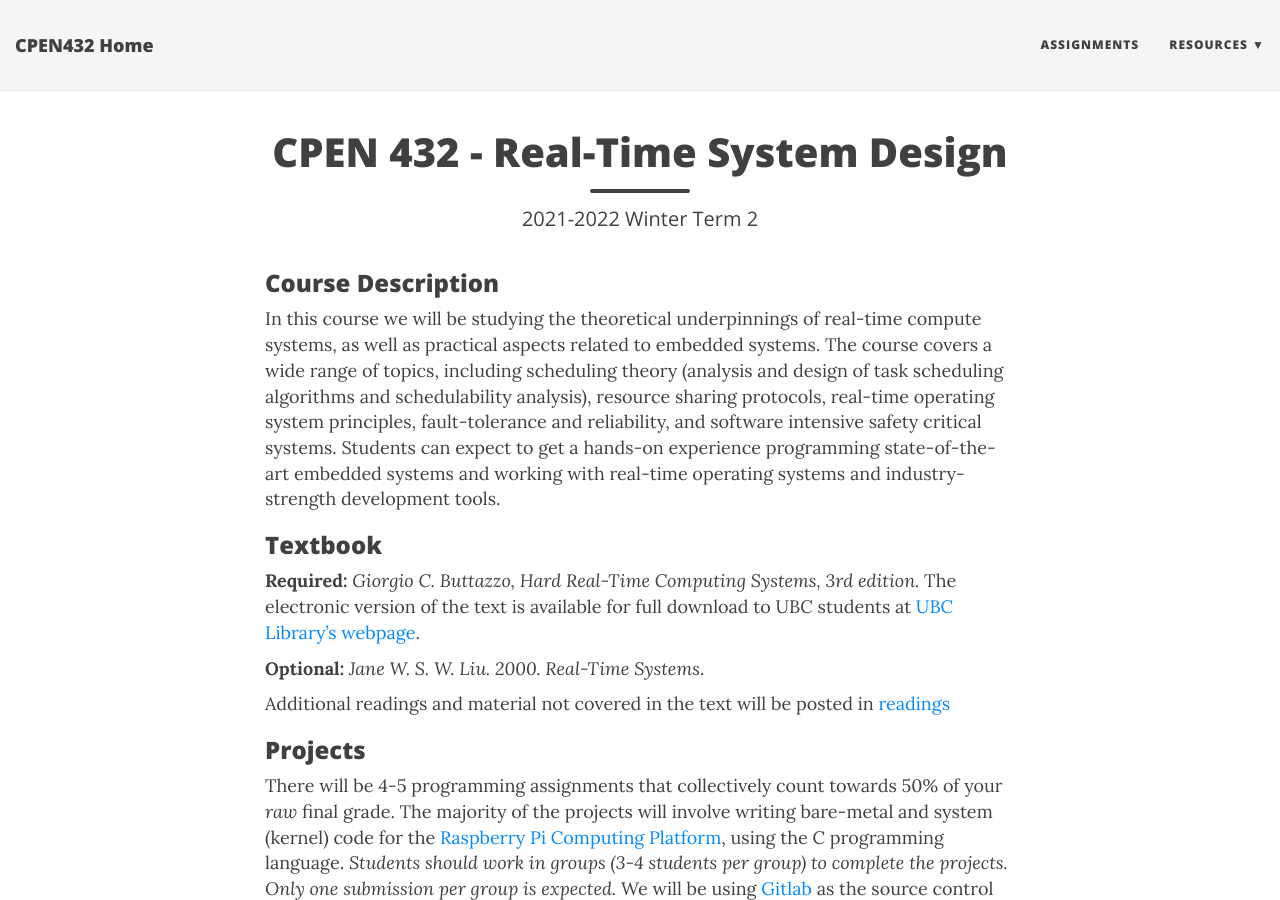
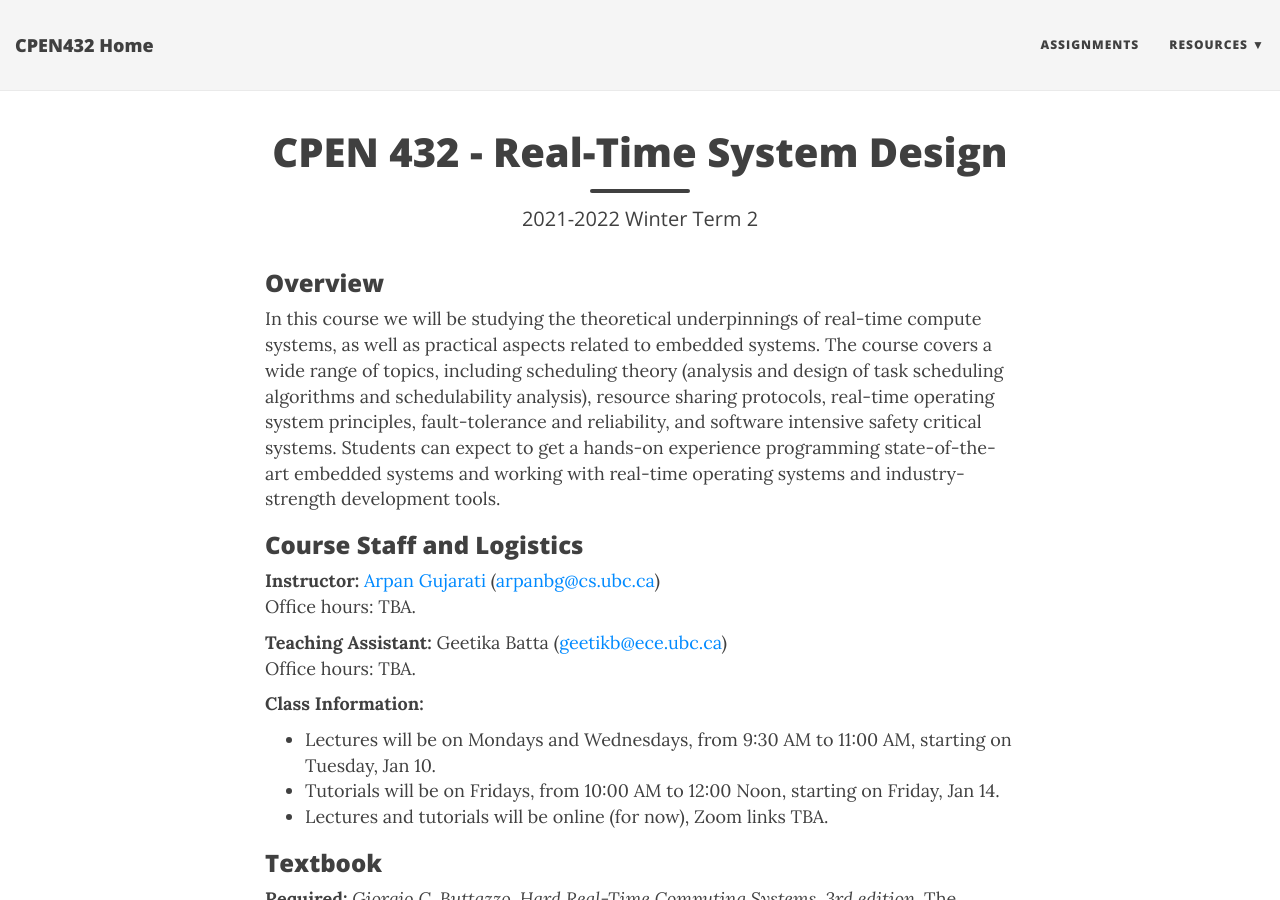
Before and after one commit to CPEN432/cpen432.github.io, a Jekyll site: the page built from index.md, in a window 1280 px wide and 900 px high. Built offline with Jekyll 4.4.1, drawn with Linux system fonts in a browser that asks for light colours; nearby versions of some CDN libraries.

Commit message:
Update index.md

```diff
--- a/index.md
+++ b/index.md
@@ -5,25 +5,24 @@
 use-site-title: false
 ---
 
-<!-- **Lecture Time:** Tuesday Thursday, 6:00pm-7:30pm. Lectures start Tuesday Jan 12
-**Lecture Room:** This course is delivered fully online.
-Links to zoom lectures on course Canvas page: <https://canvas.ubc.ca/courses/63247>
- -->
 
-<!-- **Tutorial Time:** Wednesday, 9:00am-11:00am. First Tutorial: Jan 20 -->
-<!-- **Tutorial Room:** Frank Forward 317   -->
+### Overview
+In this course we will be studying the theoretical underpinnings of real-time compute systems, as well as practical aspects related to embedded systems. The course covers a wide range of topics, including scheduling theory (analysis and design of task scheduling algorithms and schedulability analysis), resource sharing protocols, real-time operating system principles, fault-tolerance and reliability, and software intensive safety critical systems. Students can expect to get a hands-on experience programming state-of-the-art embedded systems and working with real-time operating systems and industry-strength development tools.
 
 
-<!-- **Instructor:** [Bader Alahmad](https://blogs.ubc.ca/bader), [bader@ece.ubc.ca](mailto:bader@ece.ubc.ca)
-&nbsp;&nbsp;&nbsp;&nbsp;&nbsp;&nbsp;&nbsp;&nbsp;&nbsp;&nbsp;&nbsp;&nbsp;Office hours: TBD
- -->
+### Course Staff and Logistics
 
-<!-- **TAs:** TBD TBD Nusrat Mehajabin -->
+**Instructor:** [Arpan Gujarati](https://arpangujarati.github.io/) ([arpanbg@cs.ubc.ca](mailto:arpanbg@cs.ubc.ca))<br>Office hours: TBA.
+
+**Teaching Assistant:** Geetika Batta ([geetikb@ece.ubc.ca](mailto:geetikb@ece.ubc.ca))<br>Office hours: TBA.
 <!-- &nbsp;&nbsp;&nbsp;&nbsp;&nbsp;&nbsp;&nbsp;&nbsp;Office hours: Tue 10:00am-11:00am, MCLD 211 -->
 
+**Class Information:**
++ Lectures will be on Mondays and Wednesdays, from 9:30 AM to 11:00 AM, starting on Tuesday, Jan 10.
++ Tutorials will be on Fridays, from 10:00 AM to 12:00 Noon, starting on Friday, Jan 14.
++ Lectures and tutorials will be online (for now), Zoom links TBA.
 
-### Course Description
-In this course we will be studying the theoretical underpinnings of real-time compute systems, as well as practical aspects related to embedded systems. The course covers a wide range of topics, including scheduling theory (analysis and design of task scheduling algorithms and schedulability analysis), resource sharing protocols, real-time operating system principles, fault-tolerance and reliability, and software intensive safety critical systems. Students can expect to get a hands-on experience programming state-of-the-art embedded systems and working with real-time operating systems and industry-strength development tools.
+<!-- on course Canvas page: <https://canvas.ubc.ca/courses/63247> -->
 
 
 ### Textbook
```
